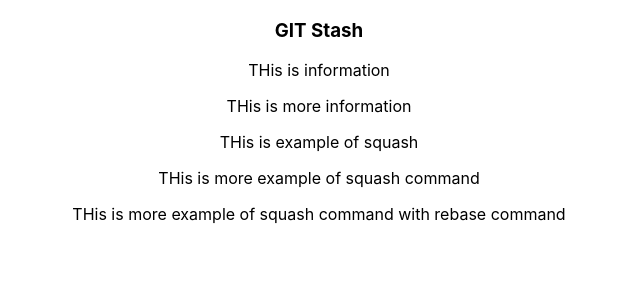
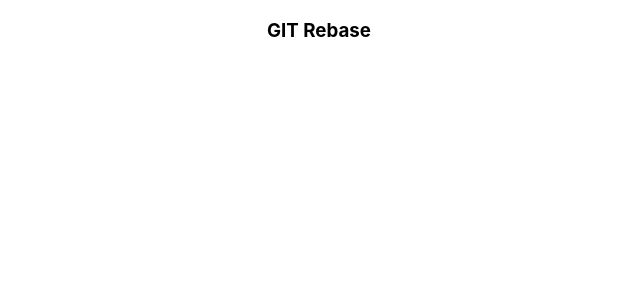
Before and after one commit to Sujanabhandari/github_commands_cheatsheet, a React (Create React App) app: page / in a window 1280 px wide. Shown: the top 300 px of the page, without its empty margins (321-961 px from the left). Built offline with nearby package versions, Linux system fonts and the light colour scheme.

Commit message:
Rebase workflow

```diff
--- a/src/App.js
+++ b/src/App.js
@@ -4,12 +4,7 @@ import './App.css';
 function App() {
   return (
     <div className="App">
-     <h3>GIT Stash</h3>
-     <p>THis is information</p>
-     <p>THis is more information</p>
-     <p>THis is example of squash</p>
-     <p>THis is more example of squash command</p>
-     <p>THis is more example of squash command with rebase command</p>
+     <h3>GIT Rebase</h3>
     </div>
   );
 }
```
